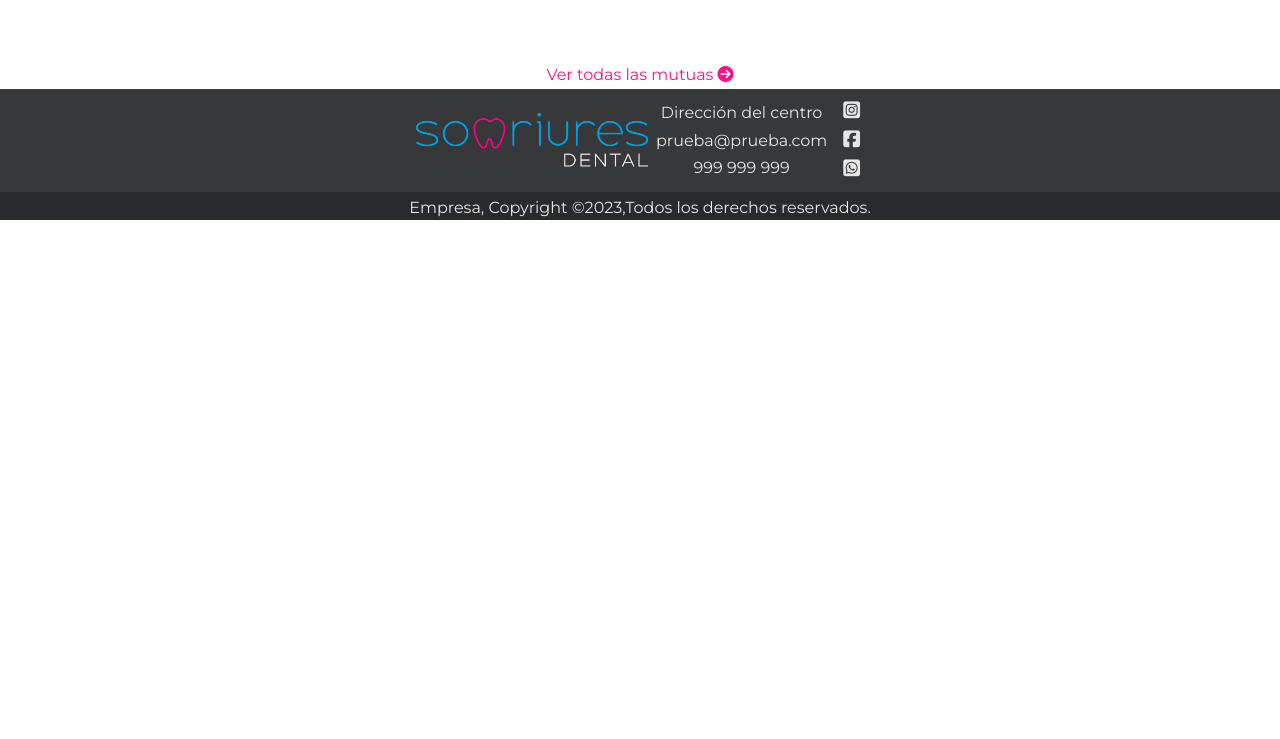
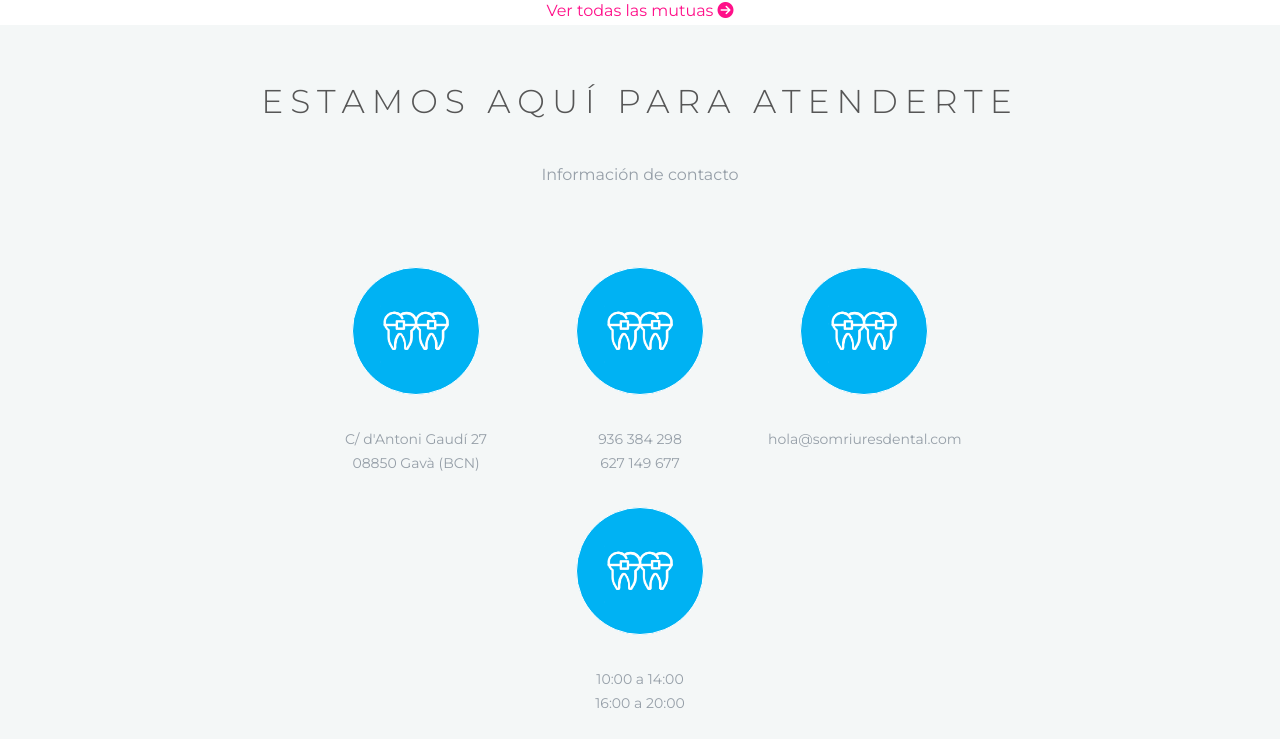
Before and after one commit to andycabu/web-somriures-sass, a website: page index.html in a window 1280 px wide. Shown: the part 4301-5040 px from the top of the page. Before the commit the page ends 4521 px from the top, so only its background shows below. Drawn offline with Linux system fonts and the light colour scheme; a web font is replaced by a local one.

Commit message:
nueva seccion de mutuas acabada

```diff
--- a/index.html
+++ b/index.html
@@ -395,9 +395,67 @@
             <div><img src="./assets/images/generali.png" alt="" /></div>
             <div><img src="./assets/images/mapfre.png" alt="" /></div>
           </div>
-          <a href="./pages/tratamientos.html" class="container-treatments__a">
+          <a href="./pages/tratamientos.html" class="container-mutuas__a">
             Ver todas las mutuas <i class="fas fa-arrow-circle-right"></i
           ></a>
+        </div>
+      </section>
+      <section class="information">
+        <div class="container-information">
+          <div class="container-information__text">
+            <h2>Estamos aquí para atenderte</h2>
+            <p class="container-information__text-p">Información de contacto</p>
+          </div>
+          <div class="container-information__logos">
+            <div class="container-information__logos__logo">
+              <a href=""></a>
+              <div class="container-information__logos__logo__a">
+                <img
+                  src="./assets/svg/brackets-blanco.png"
+                  alt="diente-con-brackets" />
+              </div>
+              <div class="container-information__logos__logo__text">
+                <p>C/ d'Antoni Gaudí 27</p>
+                <p>08850 Gavà (BCN)</p>
+              </div>
+            </div>
+            <div class="container-information__logos__logo">
+              <a href=""></a>
+              <div class="container-information__logos__logo__a">
+                <img
+                  src="./assets/svg/brackets-blanco.png"
+                  alt="diente-con-brackets" />
+              </div>
+              <div class="container-information__logos__logo__text">
+                <p>936 384 298</p>
+                <p>627 149 677</p>
+              </div>
+            </div>
+            <div class="container-information__logos__logo">
+              <a href=""></a>
+              <div class="container-information__logos__logo__a">
+                <img
+                  src="./assets/svg/brackets-blanco.png"
+                  alt="diente-con-brackets" />
+              </div>
+              <div class="container-information__logos__logo__text">
+                <p>hola@somriuresdental.com</p>
+                <p style="color: rgba(240, 248, 255, 0)">transparente</p>
+              </div>
+            </div>
+            <div class="container-information__logos__logo">
+              <a href=""></a>
+              <div class="container-information__logos__logo__a">
+                <img
+                  src="./assets/svg/brackets-blanco.png"
+                  alt="diente-con-brackets" />
+              </div>
+              <div class="container-information__logos__logo__text">
+                <p>10:00 a 14:00</p>
+                <p>16:00 a 20:00</p>
+              </div>
+            </div>
+          </div>
         </div>
       </section>
     </main>
--- a/scss/views/index.scss
+++ b/scss/views/index.scss
@@ -233,4 +233,65 @@
       padding: 0 1rem;
     }
   }
+  &__a {
+    text-align: center;
+    color: $color-secondary;
+  }
 }
+.information {
+  background-color: #f4f7f7;
+}
+.container-information {
+  display: flex;
+  flex-direction: column;
+  padding: 0 16rem;
+  text-align: center;
+  &__text-p {
+    color: #969fa8;
+  }
+  &__logos {
+    display: flex;
+    flex-wrap: wrap;
+    font-size: 0.875em;
+    justify-content: center;
+    margin: 5rem 0;
+    gap: 2rem;
+    color: #969fa8;
+    &__logo {
+      display: flex;
+      position: relative;
+      justify-content: center;
+      height: 13rem;
+      a {
+        position: absolute;
+        height: 100%;
+        width: 100%;
+        z-index: 4;
+      }
+      &__a {
+        position: absolute;
+        background-color: #00b2f3;
+        border: 0.0625rem solid white;
+        border-radius: 13.1875rem;
+        img {
+          padding: 1.5rem;
+          height: 7.875rem;
+        }
+      }
+      &__text {
+        height: 100%;
+        display: flex;
+        flex-direction: column;
+        justify-content: end;
+        width: 12rem;
+      }
+    }
+  }
+
+  @include breakpoint(lg) {
+    padding: 0 2rem;
+  }
+  @include breakpoint(sm) {
+    padding: 0 1rem;
+  }
+}
```
Also changed, not shown: css/styles.css.
